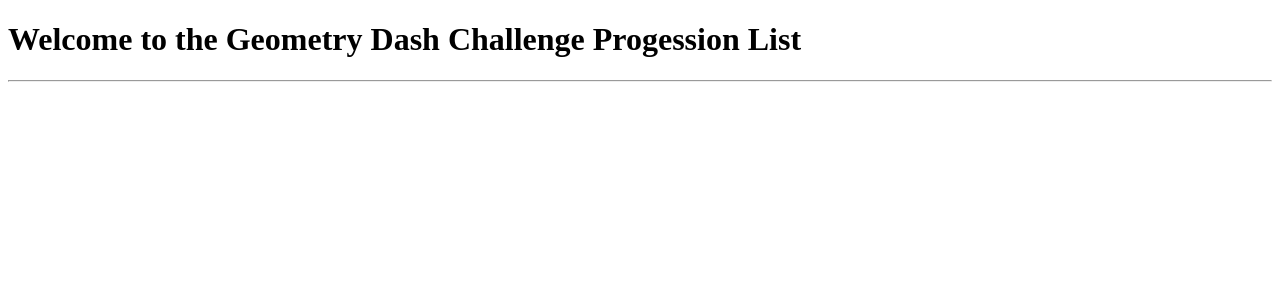
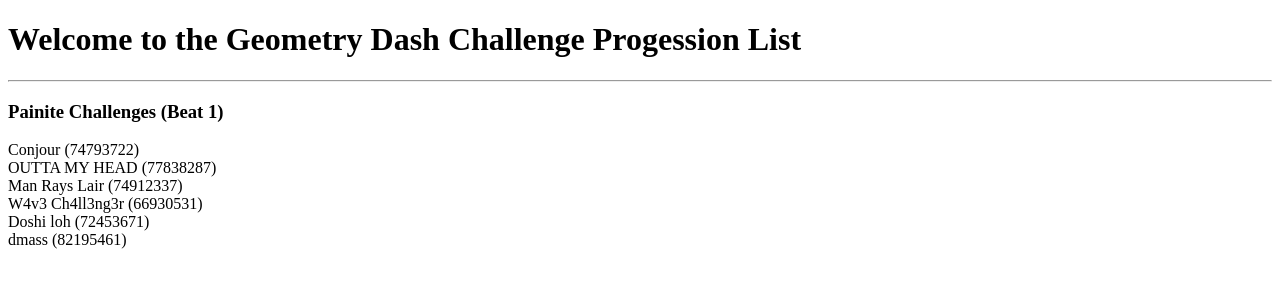
Before and after one commit to CodeJevil/GDCP, a plain HTML site: page index.html in a window 1280 px wide. Drawn offline with Linux system fonts and the light colour scheme.

Commit message:
Added the Painite Tier to test if the setup works

```diff
--- a/index.html
+++ b/index.html
@@ -4,12 +4,15 @@
     <meta charset="UTF-8">
     <meta http-equiv="X-UA-Compatible" content="IE=edge">
     <meta name="viewport" content="width=device-width, initial-scale=1.0">
-    <title>GDCP Home</title>
+    <title>Home | GDCP</title>
 </head>
 <body>
 
 <h1>Welcome to the Geometry Dash Challenge Progession List</h1>
 <hr>
 
+<h3>Painite Challenges (Beat 1)</h3>
+<p>Conjour (74793722)<br>OUTTA MY HEAD (77838287)<br>Man Rays Lair (74912337)<br>W4v3 Ch4ll3ng3r (66930531)<br>Doshi loh (72453671)<br>dmass (82195461)</p>
+
 </body>
 </html>
```
